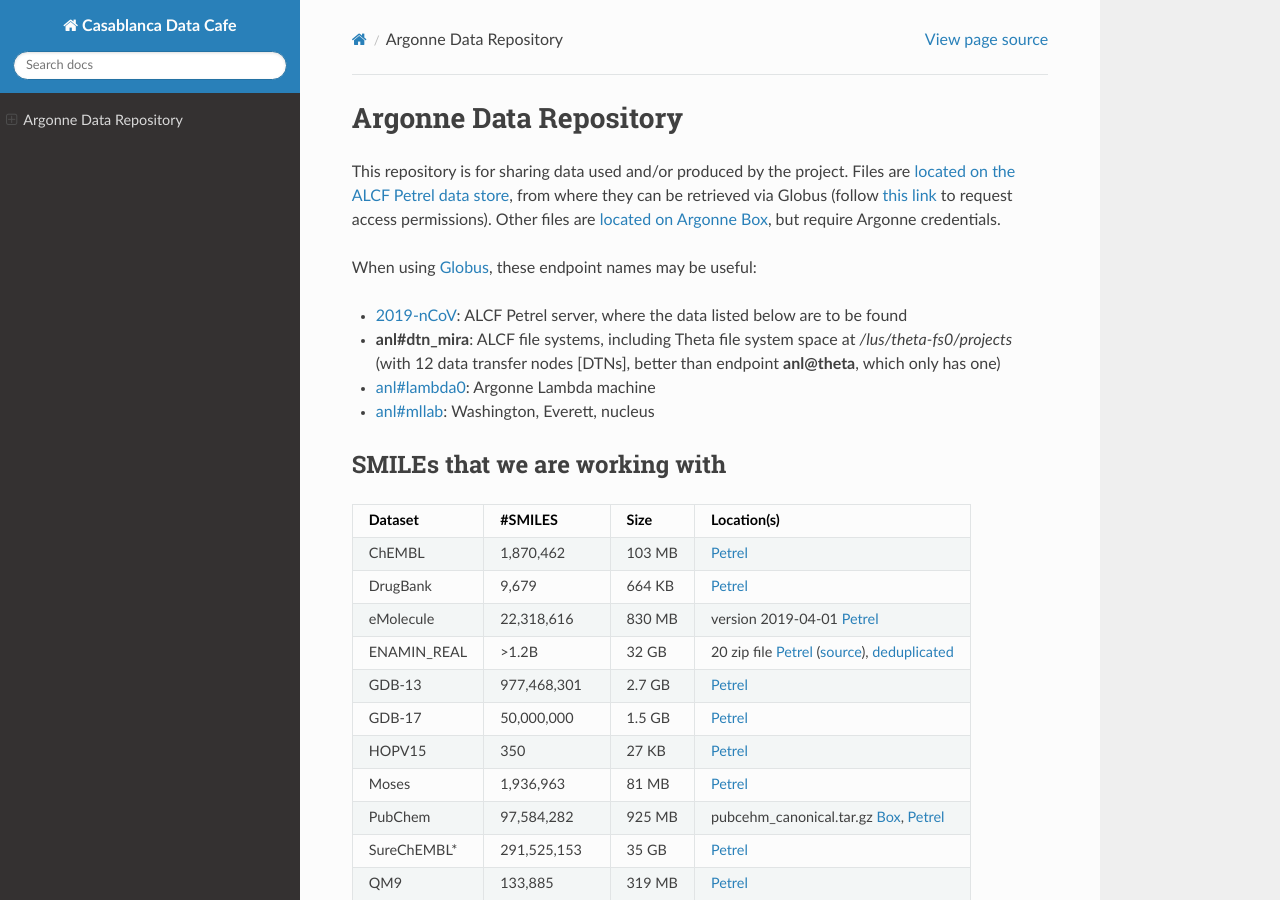
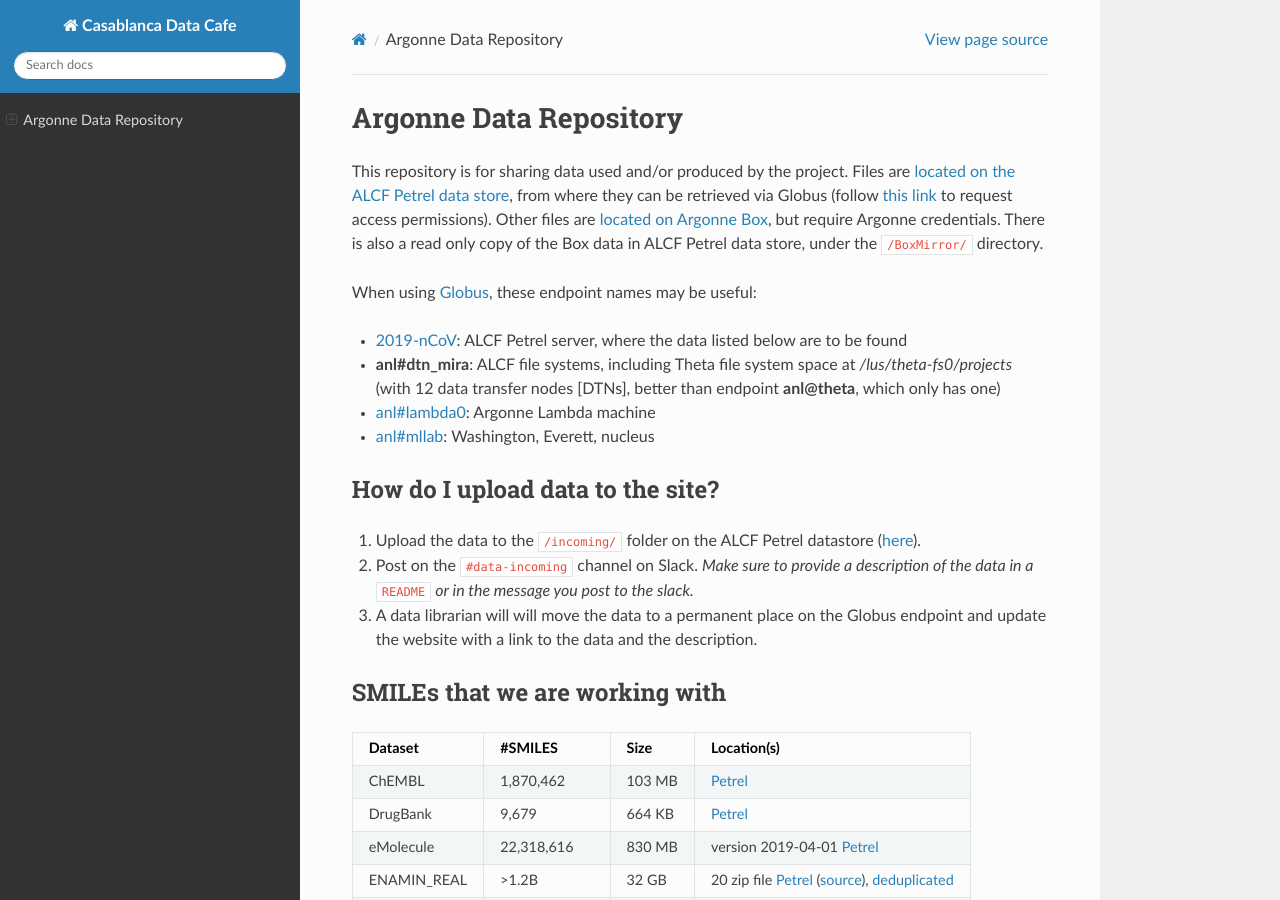
Before and after one commit to 2019-ncovgroup/2019-nCoVdata, a Sphinx documentation site: the page built from docs/index.rst, in a window 1280 px wide and 900 px high. Built offline with Sphinx 7.4.7 and the Read the Docs theme 2.0.0, drawn with Linux system fonts in a browser that asks for light colours.

Commit message:
Update index.rst

```diff
--- a/docs/index.rst
+++ b/docs/index.rst
@@ -6,7 +6,7 @@
 Argonne Data Repository
 ============================================
 
-This repository is for sharing data used and/or produced by the project. Files are `located on the ALCF Petrel data store <https://app.globus.org/file-manager?origin_id=a386b552-6086-11ea-9688-0e56c063f437&origin_path=%2F>`_, from where they can be retrieved via Globus (follow `this link <https://app.globus.org/groups/ebcae90a-60c9-11ea-a443-0a990c2810ad/about>`_ to request access permissions). Other files are `located on Argonne Box <https://anl.app.box.com/folder/105432421864>`_, but require Argonne credentials.
+This repository is for sharing data used and/or produced by the project. Files are `located on the ALCF Petrel data store <https://app.globus.org/file-manager?origin_id=a386b552-6086-11ea-9688-0e56c063f437&origin_path=%2F>`_, from where they can be retrieved via Globus (follow `this link <https://app.globus.org/groups/ebcae90a-60c9-11ea-a443-0a990c2810ad/about>`_ to request access permissions). Other files are `located on Argonne Box <https://anl.app.box.com/folder/105432421864>`_, but require Argonne credentials. There is also a read only copy of the Box data in ALCF Petrel data store, under the ``/BoxMirror/`` directory.
 
 When using `Globus <https://app.globus.org>`_, these endpoint names may be useful:
 
@@ -14,6 +14,13 @@
 * **anl#dtn_mira**: ALCF file systems, including Theta file system space at `/lus/theta-fs0/projects` (with 12 data transfer nodes [DTNs], better than endpoint **anl@theta**, which only has one)
 * `anl#lambda0 <https://app.globus.org/file-manager?origin_id=8715e4f0-1d34-11ea-9705-021304b0cca7&origin_path=%2Flambda_stor%2Fdata%2F>`_: Argonne Lambda machine
 * `anl#mllab <https://app.globus.org/file-manager?origin_id=2535d252-21ac-11e8-b75c-0ac6873fc732&origin_path=%2F~%2F>`_: Washington, Everett, nucleus
+
+How do I upload data to the site?
+---------------------------------
+
+1. Upload the data to the ``/incoming/`` folder on the ALCF Petrel datastore (`here <https://app.globus.org/file-manager?origin_id=a386b552-6086-11ea-9688-0e56c063f437&origin_path=%2Fincoming%2F>`_).
+2. Post on the ``#data-incoming`` channel on Slack. *Make sure to provide a description of the data in a* ``README`` *or in the message you post to the slack.*
+3. A data librarian will will move the data to a permanent place on the Globus endpoint and update the website with a link to the data and the description.
 
 SMILEs that we are working with
 -------------------------------
```
